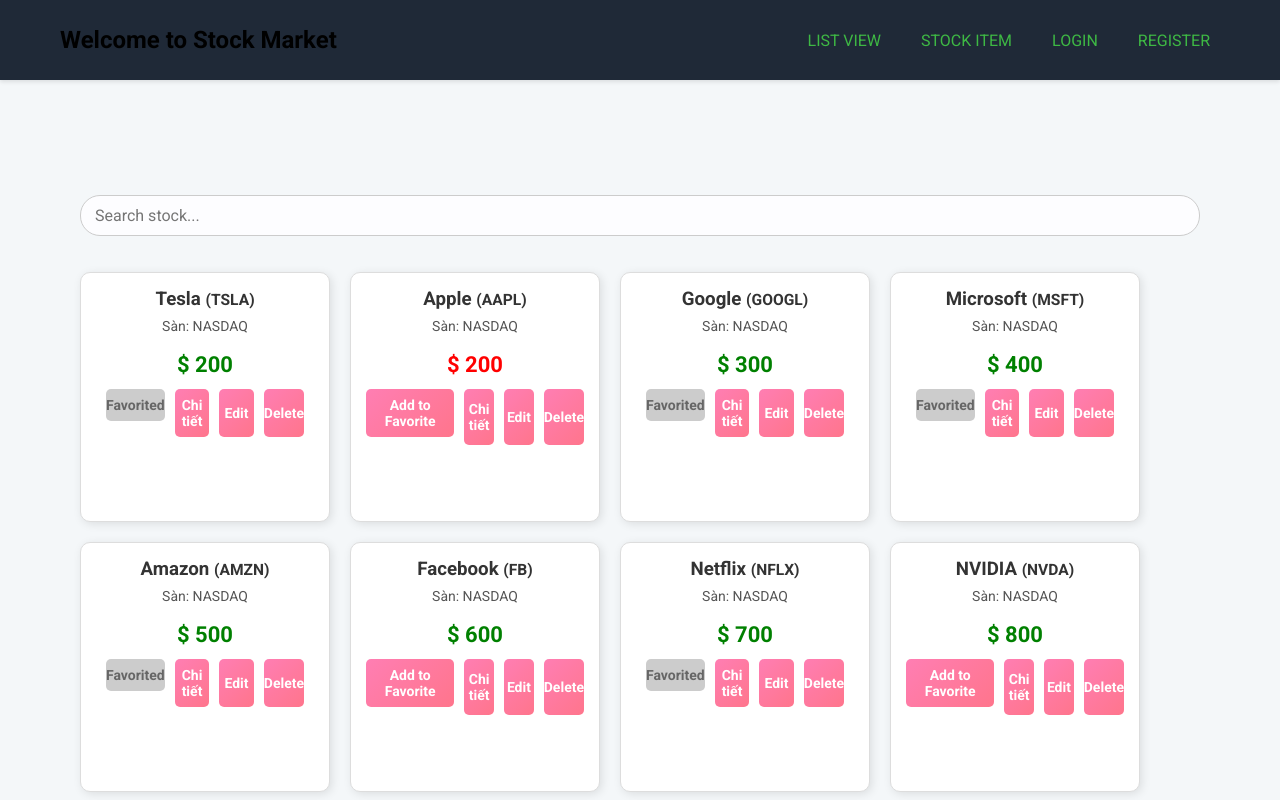
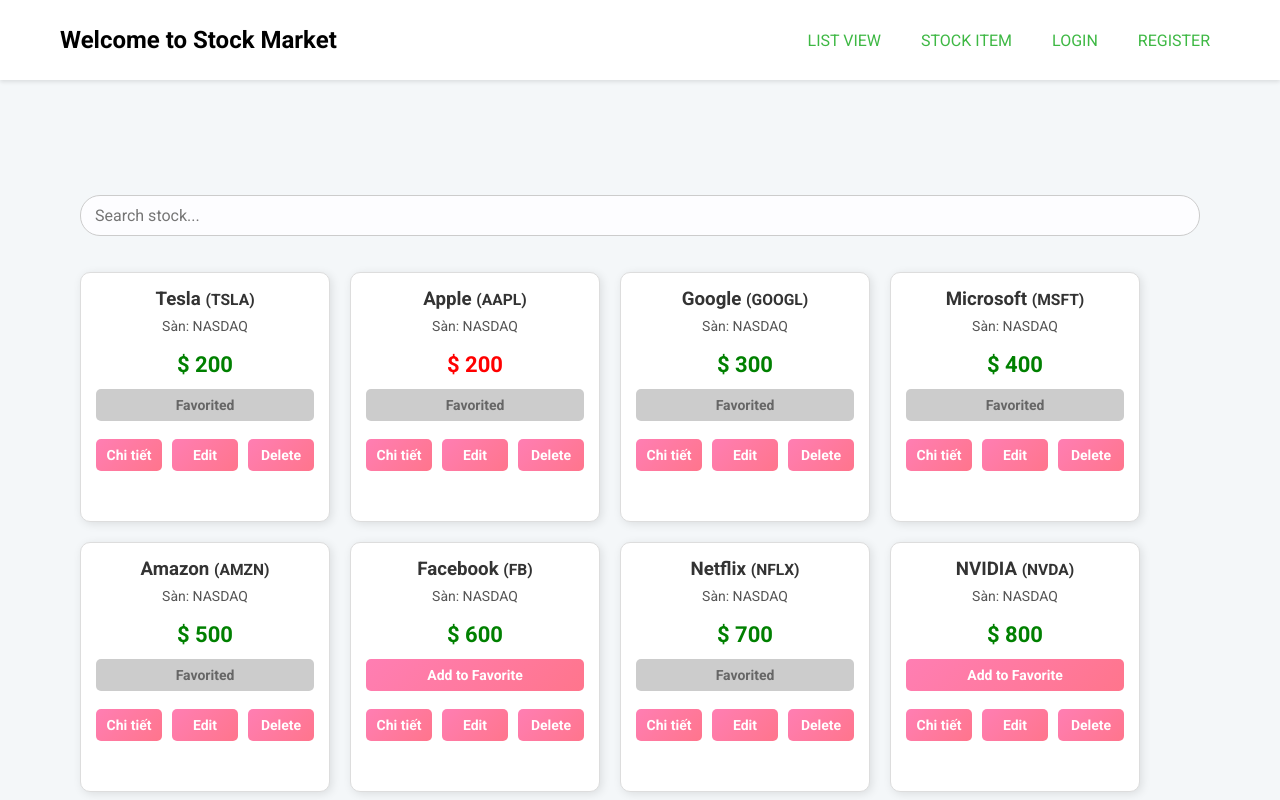
Before and after one commit to nguyenKhangvn/STUDY-REACT, a React (Vite) app: page /stock-list in a window 1280 px wide. Shown: the top 800 px of the page. Built offline with nearby package versions, Linux system fonts and the light colour scheme; data requests are answered from the project's data file.

Commit message:
Fix CSS Header and Stock item

```diff
--- a/db.json
+++ b/db.json
@@ -36,7 +36,7 @@
       "price": 200,
       "previousPrice": 400,
       "exchange": "NASDAQ",
-      "favorite": false
+      "favorite": true
     },
     {
       "id": "b456",
@@ -199,8 +199,7 @@
       "previousPrice": 2000,
       "exchange": "NASDAQ",
       "favorite": false
-    }
-    ,
+    },
     {
       "id": "t890",
       "name": "Zoom",
@@ -218,8 +217,7 @@
       "previousPrice": 2200,
       "exchange": "NASDAQ",
       "favorite": false
-    }
-    ,
+    },
     {
       "id": "v456",
       "name": "Atlassian",
@@ -237,8 +235,7 @@
       "previousPrice": 2400,
       "exchange": "NASDAQ",
       "favorite": false
-    }
-    ,
+    },
     {
       "id": "x012",
       "name": "Twilio",
@@ -256,8 +253,7 @@
       "previousPrice": 2600,
       "exchange": "NASDAQ",
       "favorite": false
-    }
-    ,
+    },
     {
       "id": "z678",
       "name": "Snowflake",
@@ -275,8 +271,7 @@
       "previousPrice": 2800,
       "exchange": "NASDAQ",
       "favorite": false
-    }
-    ,
+    },
     {
       "id": "b234",
       "name": "CrowdStrike",
@@ -294,8 +289,7 @@
       "previousPrice": 3000,
       "exchange": "NASDAQ",
       "favorite": false
-    }
-    ,
+    },
     {
       "id": "d890",
       "name": "Zscaler",
--- a/src/components/header/header.css
+++ b/src/components/header/header.css
@@ -5,7 +5,7 @@
   left: 0;
   width: 100%;
   z-index: 1000;
-  background: #1f2937;
+  background: #fff;
   box-shadow: 0 2px 4px rgba(0, 0, 0, 0.1);
 }
 
--- a/src/components/stock/stock-item/stock-item.css
+++ b/src/components/stock/stock-item/stock-item.css
@@ -48,6 +48,9 @@
 .actions {
   width: 100%;
   margin-top: 12px;
+  display: flex;
+  flex-direction: column;
+  gap: 8px;
 }
 
 .favorite-action {
```
